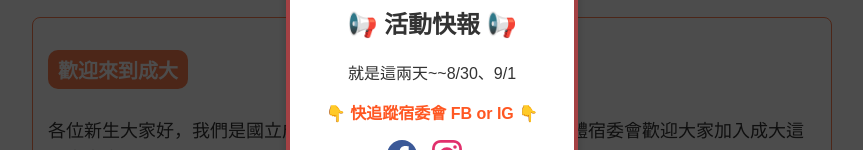
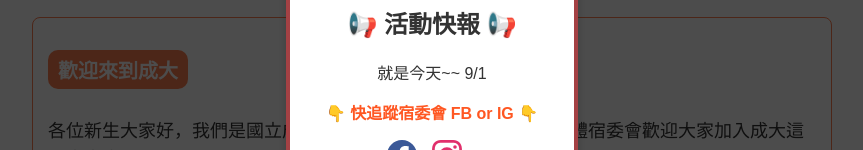
Before and after one commit to yenslife/ncku-dorm-committee-intro-2024, a React (Create React App) app: page / in a window 1280 px wide. Shown: the part 231-381 px from the top of the page, without its empty margins (208-1071 px from the left). Built offline with nearby package versions, Linux system fonts and the light colour scheme.

Commit message:
Update copywriting

```diff
--- a/src/AdPopup.js
+++ b/src/AdPopup.js
@@ -12,7 +12,7 @@ const AdPopup = ({ isOpen, onClose }) => {
                 <h2>
                     <span role="img" aria-label="廣播">📢</span> 活動快報 <span role="img" aria-label="廣播">📢</span>
                 </h2>
-                <p>就是這兩天~~<span role="img" aria-label="日期">8/30、9/1</span></p>
+                <p>就是今天~~<span role="img" aria-label="日期"> 9/1</span></p>
                 <p style={{ fontWeight: 'bold', color: '#ff5722' }}>
                     <span role="img" aria-label="向下箭頭">👇</span> 快追蹤宿委會 FB or IG <span role="img" aria-label="向下箭頭">👇</span>
                 </p>
```
